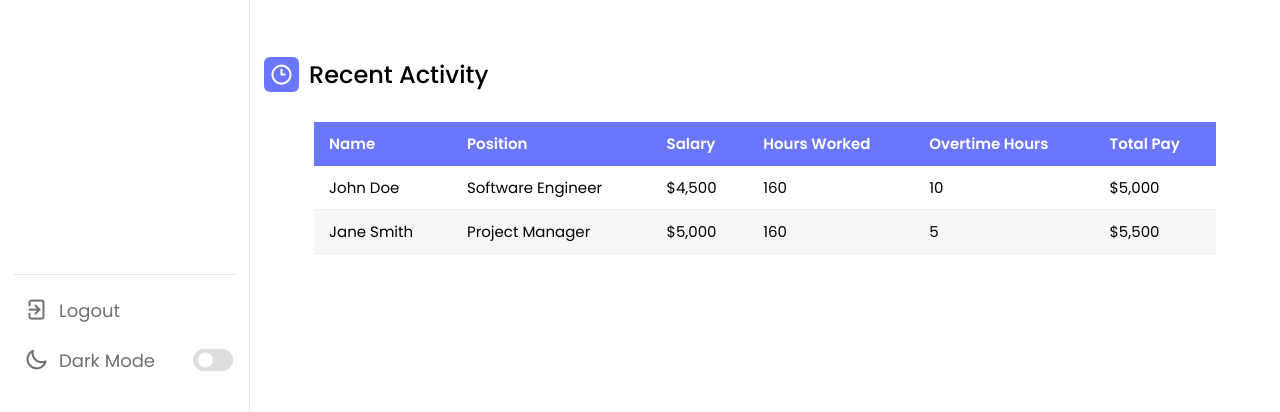
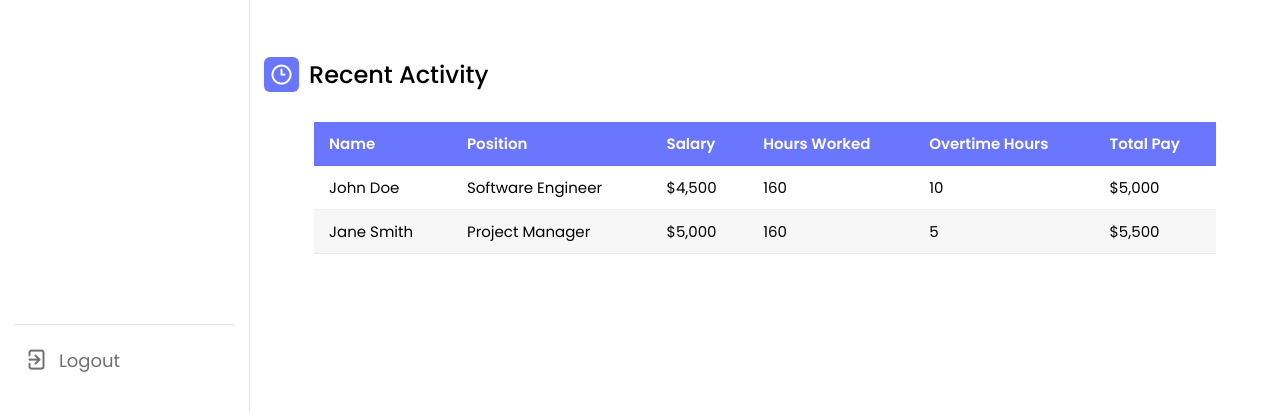
Before and after one commit to SonuThapaMagar/Eventalk, a plain HTML site: page admin/dashboard.html in a window 1280 px wide. Shown: the part 388-800 px from the top of the page. Drawn offline with nearby package versions, Linux system fonts and the light colour scheme.

Commit message:
loginpage linked in all and dark mode removed

```diff
--- a/admin/dashboard.html
+++ b/admin/dashboard.html
@@ -42,19 +42,10 @@
             </ul>
 
             <ul class="logout-mode">
-                <li><a href="#">
+                <li><a href="adminLogin.html">
                         <i class="uil uil-signout"></i>
                         <span class="link-name">Logout</span>
                     </a></li>
-                <li class="mode">
-                    <a href="#">
-                        <i class="uil uil-moon"></i>
-                        <span class="link-name">Dark Mode</span>
-                    </a>
-                    <div class="mode-toggle">
-                        <span class="switch"></span>
-                    </div>
-                </li>
             </ul>
         </div>
     </nav>
```
Also changed, not shown: admin/editBooking.html (+1 -9 lines), admin/editEvents.html (+1 -10 lines), admin/editUser.html (+1 -10 lines), admin/manageBooking.html (+1 -10 lines), admin/manageEvents.html (+1 -10 lines), admin/manageUser.html (+1 -10 lines).
